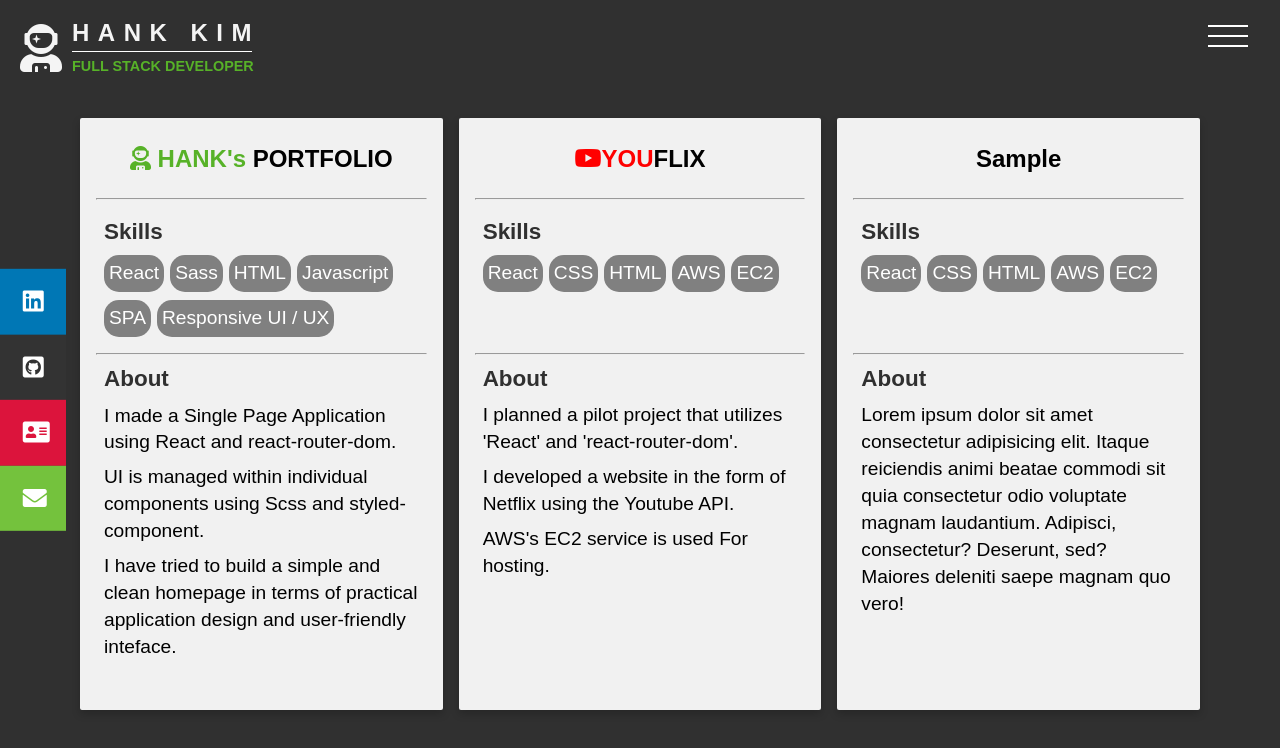
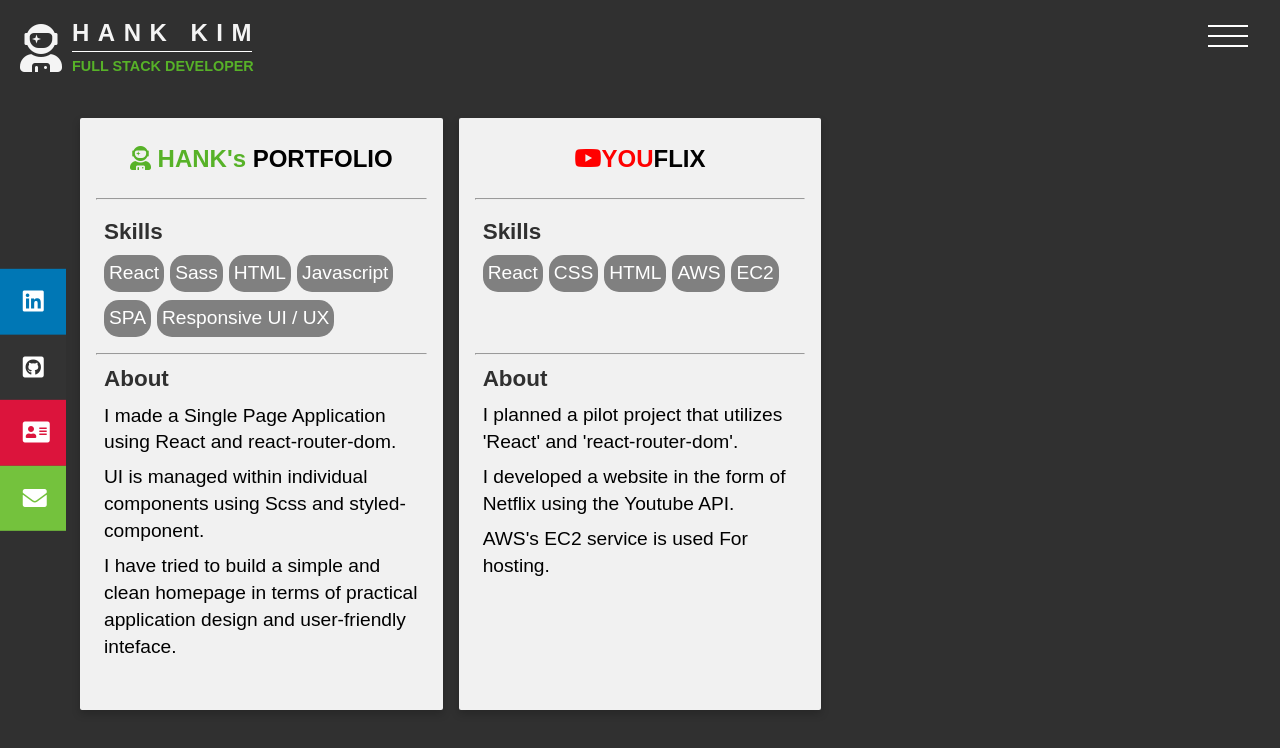
Before and after one commit to hank-dohwankim/portfolio, a React (Create React App) app: page /project in a window 1280 px wide. Shown: the top 748 px of the page. Built offline with nearby package versions, Linux system fonts and the light colour scheme.

Commit message:
delete sample card

```diff
--- a/src/components/layout/Landing.js
+++ b/src/components/layout/Landing.js
@@ -75,7 +75,7 @@
     display: block;
     font-size : 2rem;
     position:relative;
-      top:-1rem;
+    top:-1rem;
     @media only screen and (max-width: 900px) {
       font-size: 1rem;
       position:relative;
--- a/src/components/layout/Navbar.js
+++ b/src/components/layout/Navbar.js
@@ -6,6 +6,7 @@
   function selectMenu() {
     document.getElementById('toggler').checked = false;
   }
+
 
   return (
     <div className="container">
--- a/src/components/page/Project.js
+++ b/src/components/page/Project.js
@@ -128,7 +128,7 @@
             </div>
           </div>
         </div>
-        <div className="column">
+        {/* <div className="column">
           <div className="card">
             <div className="card-header">
               <h2>Sample</h2>
@@ -179,7 +179,7 @@
               </span>
             </div>
           </div>
-        </div>
+        </div> */}
       </div>
     </Content>
   );
```
